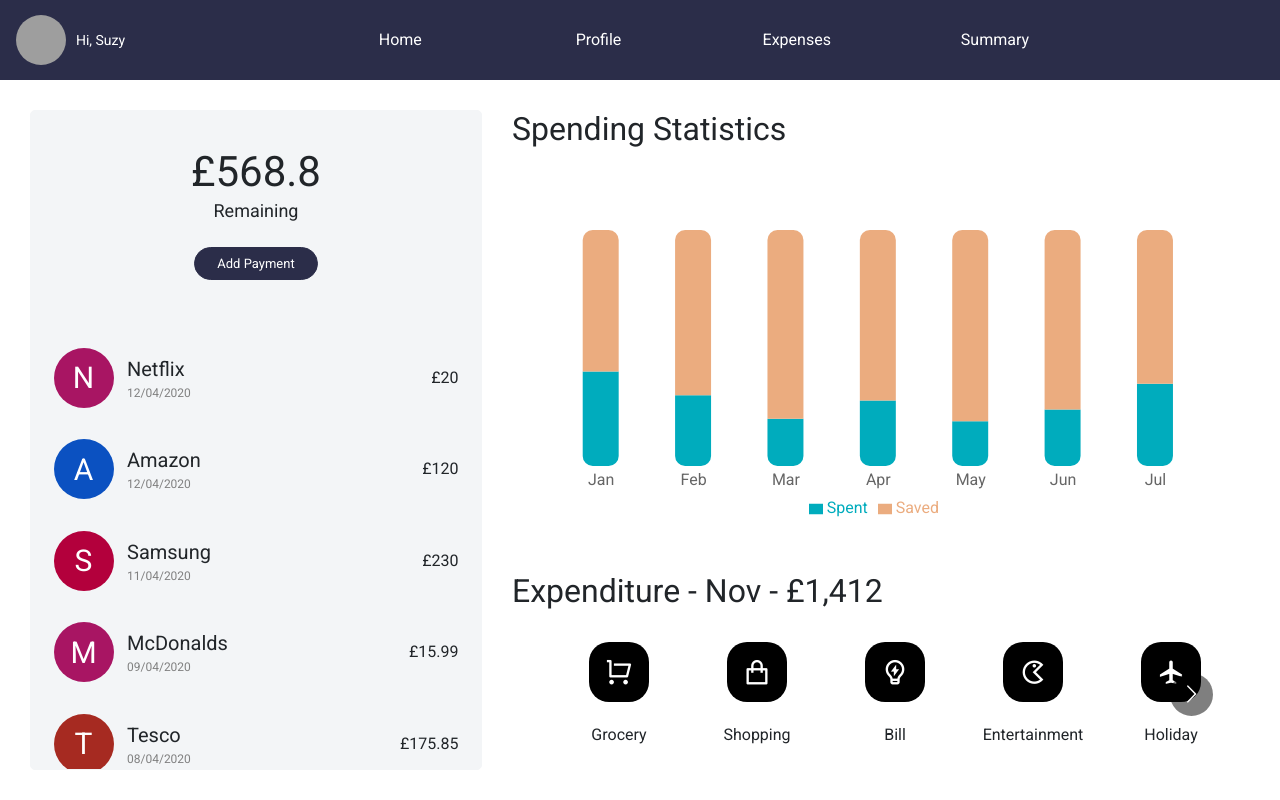
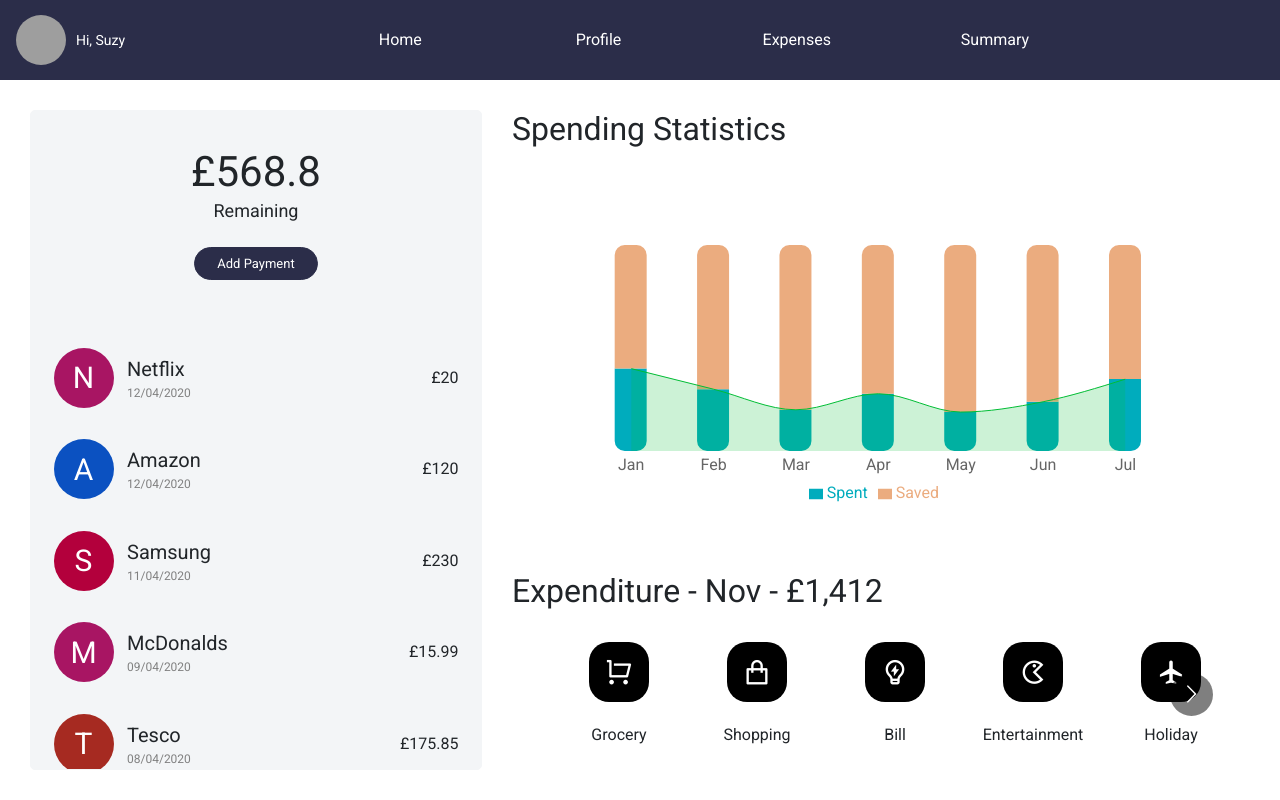
Before and after one commit to JasonFung6/frontend-budget-tracker, a React (Create React App) app: page / in a window 1280 px wide. Built offline with nearby package versions, Linux system fonts and the light colour scheme; grey boxes are pictures that could not be loaded.

Commit message:
Built a compound bar & area graph

```diff
--- a/src/components/Home.js
+++ b/src/components/Home.js
@@ -5,7 +5,7 @@ import Avatar from 'react-avatar'
 import Carousel from 'react-multi-carousel'
 
 import {
-  BarChart, Bar, XAxis, YAxis, CartesianGrid, Tooltip, Legend, ResponsiveContainer
+  Bar, XAxis, YAxis, CartesianGrid, Tooltip, Legend, ResponsiveContainer, ComposedChart, Area
 } from 'recharts'
 
 
@@ -217,9 +217,12 @@ const Home = () => {
               width='90%'
               height={300}
             >
-              <BarChart
+              <ComposedChart
                 data={data}
                 barCategoryGap='30%'
+                margin={{
+                  top: 20, right: 40, bottom: 20, left: 40
+                }}
               >
                 <CartesianGrid strokeDasharray="3 3" vertical={false} horizontal={false} />
                 <XAxis dataKey="name" axisLine={false} tickLine={false} />
@@ -228,7 +231,8 @@ const Home = () => {
                 <Legend />
                 <Bar dataKey="Spent" stackId="a" fill="#00ACBD" radius={[0, 0, 10, 10]}animationDuration={1500}/>
                 <Bar dataKey="Saved" stackId="a" fill="#EBAC7F" radius={[10, 10, 0, 0]} animationDuration={1500}/>
-              </BarChart>
+                <Area type="monotone" dataKey="Spent" stroke="#00BD35" dot={false} legendType="none" fill="#00BD35" fillOpacity={0.2}/>
+              </ComposedChart>
             </ResponsiveContainer>
 
           </div>
```
